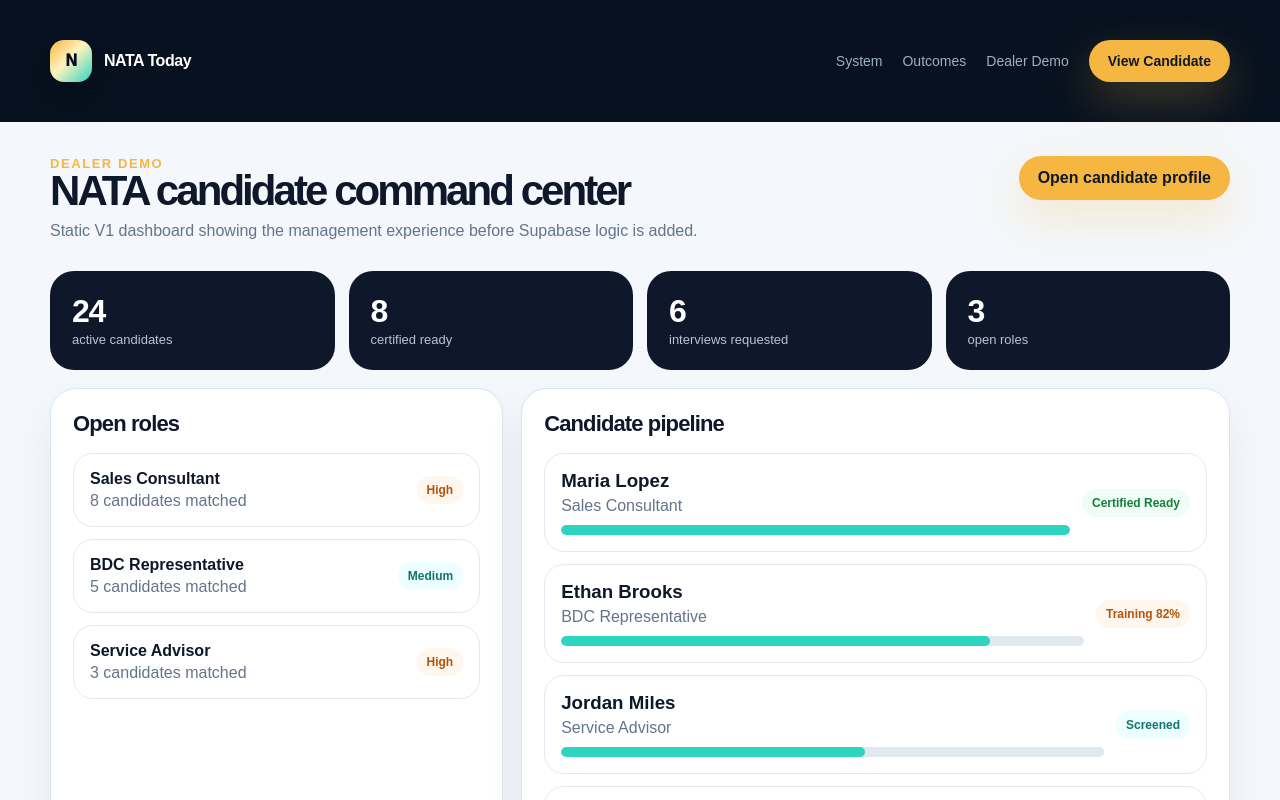
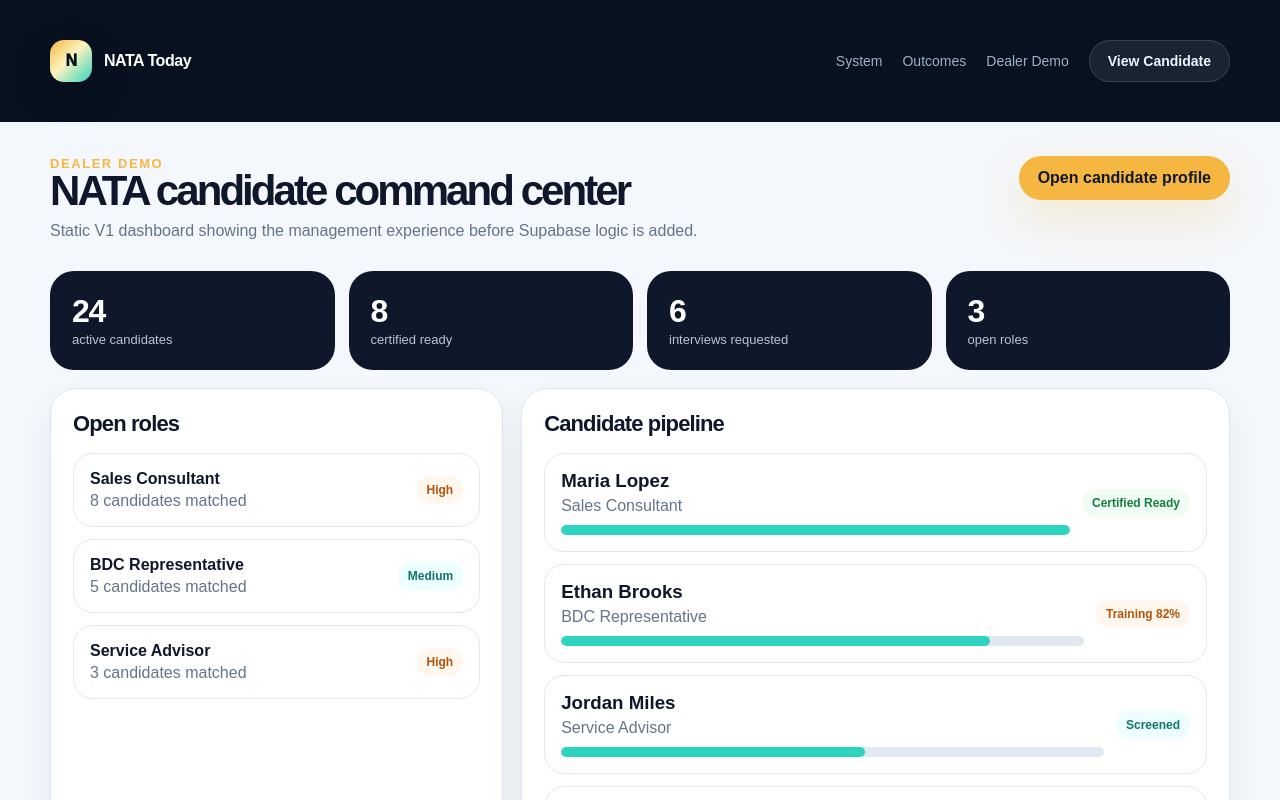
Before and after one commit to zlomke76-del/natatoday, a Next.js app: page /dealer-demo in a window 1280 px wide. Shown: the top 800 px of the page. Built offline with nearby package versions, Linux system fonts and the light colour scheme.

Commit message:
Update Nav.tsx

```diff
--- a/app/components/Nav.tsx
+++ b/app/components/Nav.tsx
@@ -3,15 +3,17 @@ import Link from "next/link";
 export default function Nav() {
   return (
     <nav className="nav">
-      <Link className="brand" href="/">
+      <Link href="/" className="brand" aria-label="NATA Today home">
         <span className="logo">N</span>
         <span>NATA Today</span>
       </Link>
       <div className="navlinks">
-        <Link href="/#system">System</Link>
-        <Link href="/#outcomes">Outcomes</Link>
+        <a href="/#system">System</a>
+        <a href="/#outcomes">Outcomes</a>
         <Link href="/dealer-demo">Dealer Demo</Link>
-        <Link className="btn btn-primary" href="/candidate-demo">View Candidate</Link>
+        <Link href="/candidate-demo" className="btn btn-secondary">
+          View Candidate
+        </Link>
       </div>
     </nav>
   );
```
